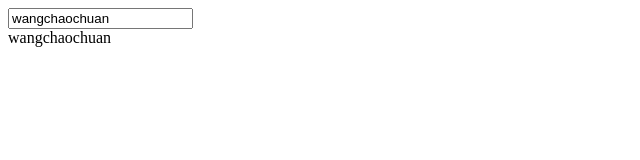
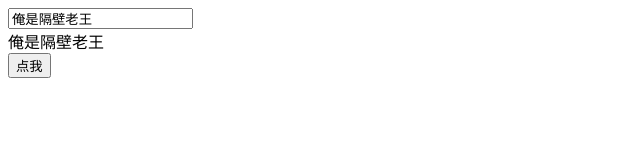
Before and after one commit to guxinduyin666/gitDemo, a plain HTML site: page index.html in a window 1280 px wide. Shown: the whole page, without its empty margins (0-640 px from the left). Drawn offline with nearby package versions, Linux system fonts and the light colour scheme.

Commit message:
committer:wangchaochuan reason:测试分支合并

```diff
--- a/index.html
+++ b/index.html
@@ -11,6 +11,7 @@
     <div id="app">
         <input type="text" name="userName" v-model="userName" />
         <div v-text="userName"></div>
+        <button @click="clickMe">点我</button>
     </div>
     <script src="./index.js"></script>
 </body>
--- a/index.js
+++ b/index.js
@@ -1,8 +1,13 @@
 const app = new Vue({
     el: '#app',
-    data(){
+    data() {
         return {
-            userName:'wangchaochuan'
+            userName: '俺是隔壁老王'
+        }
+    },
+    methods: {
+        clickMe() {
+            this.userName = '别点我'
         }
     }
 })
```
Also changed, not shown: util.js (added), 1 other file.
